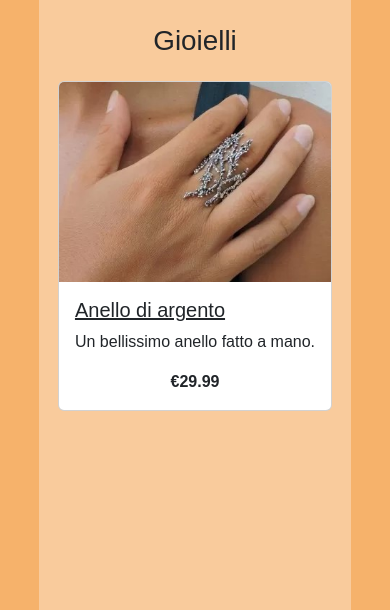
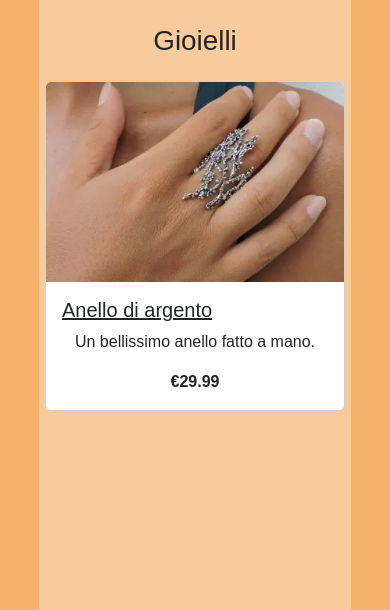
Before and after one commit to FedeDL777/ProgettoWeb_Artigiany, a PHP site: page /pages/categorySearch.php?categoria=1 in a window 390 px wide. Shown: the part 56-666 px from the top of the page. Run offline with PHP 8.4, Linux system fonts and the light colour scheme; data comes from the database, SQL or seed files in the repository.

Commit message:
Update card styles for improved responsiveness and layout

```diff
--- a/Progetto/Code/CSS/styles.css
+++ b/Progetto/Code/CSS/styles.css
@@ -79,7 +79,8 @@ aside {
 }
 
 .card {
-    min-width: 250px;
+    min-width: 300px;
+    min-height: auto;
     /* Evita che le card diventino troppo strette */
 }
 
--- a/Progetto/Code/pages/categorySearch.php
+++ b/Progetto/Code/pages/categorySearch.php
@@ -28,7 +28,7 @@ $products = $dbh->getProductsByCategory($categoryID);
             <?php else: ?>
                 <div class="row">
                     <?php foreach ($products as $product): ?>
-                        <div class="col-md-4 mb-4">
+                        <div class="col-12 col-sm-6 col-md-4 mb-4">
                             <div class="card h-100">
                                 <a href="product.php?productId=<?= urlencode($product['productID']) ?>">
                                     <img src="<?php echo htmlspecialchars($product['PathImmagine']); ?>"
--- a/Progetto/Code/pages/search.php
+++ b/Progetto/Code/pages/search.php
@@ -26,7 +26,7 @@ include("../includes/header.php");
                 <?php else: ?>
                 <div class="row">
                     <?php foreach ($products as $product): ?>
-                    <div class="col-md-4 mb-4">
+                    <div class="col-12 col-sm-6 col-md-4 mb-4">
                         <div class="card h-100">
                             <a href="product.php?productId=<?= urlencode($product['productID']) ?>">
                                 <img src="<?= htmlspecialchars($product['PathImmagine']) ?>" class="card-img-top"
```
